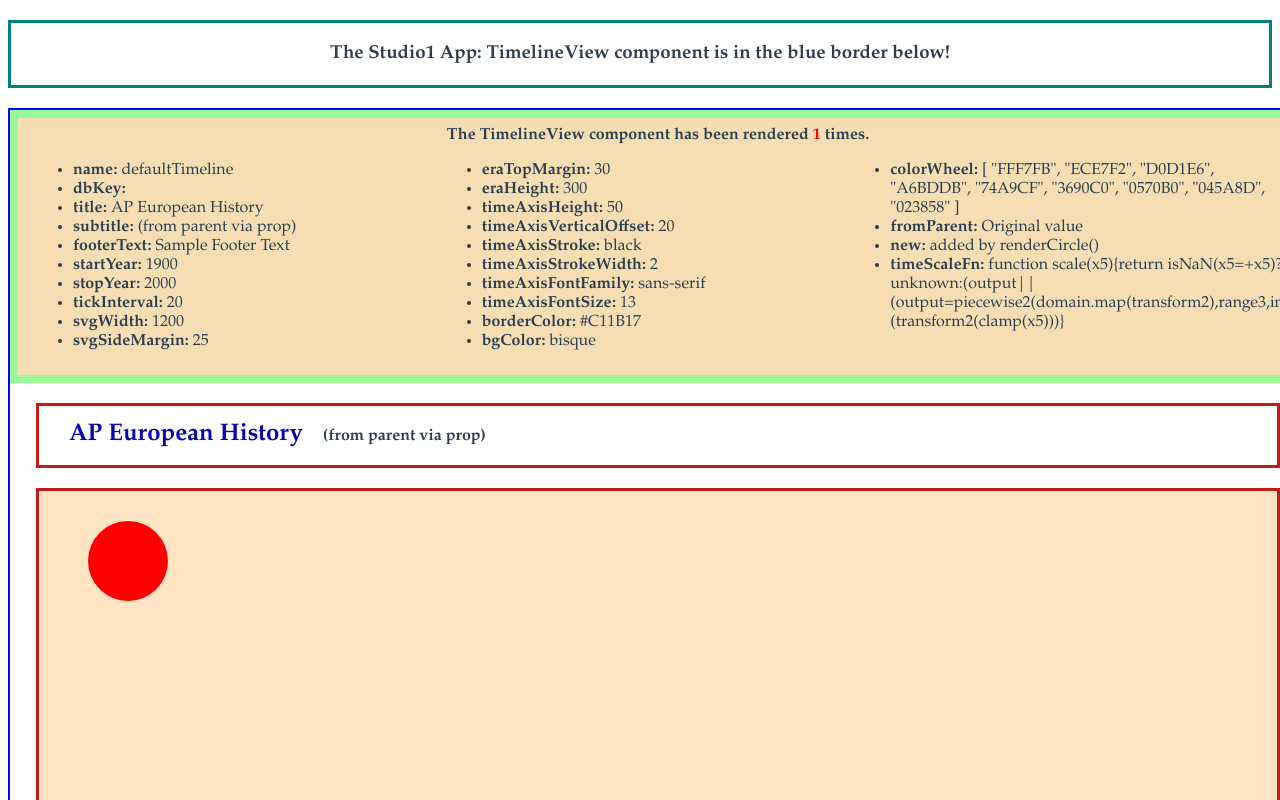
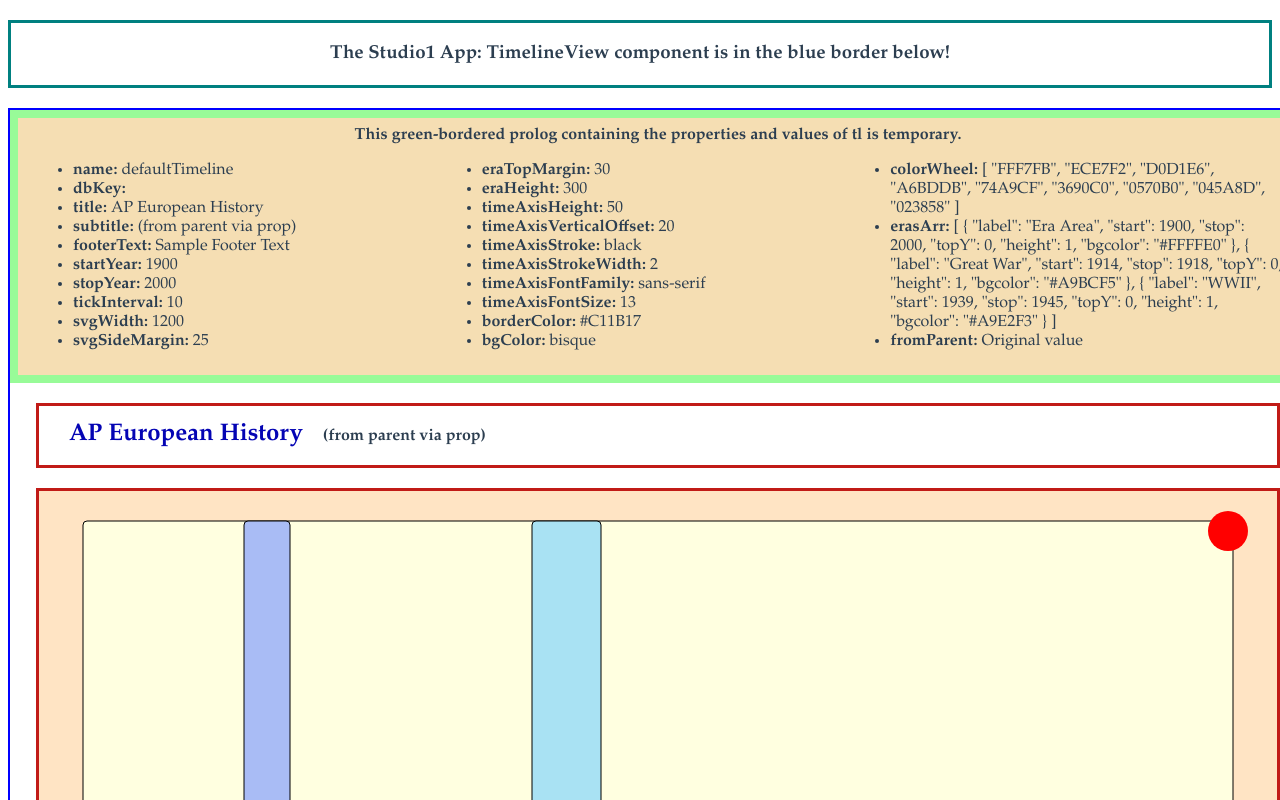
Before and after one commit to bruml2/studio1, a Vue app: page / in a window 1280 px wide. Shown: the top 800 px of the page. Built offline with nearby package versions, Linux system fonts and the light colour scheme.

Commit message:
rendering eras works

```diff
--- a/src/components/TimelineView.vue
+++ b/src/components/TimelineView.vue
@@ -1,7 +1,7 @@
 <template>
   <div id="timelineViewContainer">
     <div id="prolog">
-      <div>The TimelineView component has been rendered <span style="color: red">{{ renderCount }}</span> times.</div>
+      <div>This green-bordered prolog containing the properties and values of tl is temporary.</div>
       <ul>
         <li v-for="(value, key) in tl" :key="key">
           <b>{{ key }}:</b> {{ value }}
@@ -15,7 +15,7 @@
     </div>
     <div id="tlTimeline">
       <svg id="svg" :width="tl.svgWidth" :height="svgHeight"  xmlns="http://www.w3.org/2000/svg">
-        <g id="eras"></g>
+        <g id="erasGrp"></g>
         /* goes last to be topmost drawn */
         <g id="timeAxisGrp"></g>
       </svg>
@@ -46,7 +46,7 @@
           "footerText":   "Sample Footer Text",
           "startYear":      1900,
           "stopYear":       2000,
-          "tickInterval":   20,
+          "tickInterval":   10,
           "svgWidth":       1200,
           "svgSideMargin":  25,
           "eraTopMargin":   30,
@@ -61,8 +61,20 @@
           "bgColor":        "bisque",
           "colorWheel": ["FFF7FB", "ECE7F2", "D0D1E6", "A6BDDB",
                          "74A9CF", "3690C0", "0570B0", "045A8D", "023858"],
+          "erasArr": [
+            /* start and stop are years; topY(0 to 1) placement of top within
+              eraHeight; height is fraction of height(0 to 1); optional:
+              voffset is additional distance down for label; */
+            {label: "Era Area", start: 1900, stop: 2000,
+              topY: 0, height: 1.0, bgcolor: "#FFFFE0"},
+            {label: "Great War", start: 1914, stop: 1918,
+              topY: 0, height: 1.0, bgcolor: "#A9BCF5"},
+            {label: "WWII", start: 1939, stop: 1945,
+              topY: 0, height: 1.0, bgcolor: "#A9E2F3"},
+          ],
+
         },
-        renderCount: 0
+        numRenders: 0
       }
     },
     computed: {
@@ -82,10 +94,11 @@
       Object.assign(this.tl, this.timeline)
     },
     mounted: function() {
-      this.renderCount++
+      this.numRenders++
       this.removeEmptyHeaderFooter(this.tl)
       this.renderCircle(this.tl)
-      this.drawTimeAxis(this.tl)
+      this.drawTimeAxis(this.tl) /* need tl.timeScaleFn() */
+      this.drawEras(this.tl)
     },
     methods: {
       removeEmptyHeaderFooter(tl) {
@@ -100,7 +113,7 @@
       renderCircle(tl) {
         d3.select('#svg')
           .append("circle")
-          .attr("cx", 70).attr("cy", 70).attr("r", 40).style("fill", "red")
+          .attr("cx", 1170).attr("cy", 40).attr("r", 20).style("fill", "red")
         tl.new = 'added by renderCircle()'
       },
       drawTimeAxis(tl) {
@@ -136,6 +149,31 @@
             .attr("font-family", tl.timeAxisFontFamily)
             .attr("font-size", tl.timeAxisFontSize)
             .attr("text-rendering", "optimizeLegibility");
+      },
+      drawEras(tl) {
+        /* typical era object: {label: "Great War", start: 1914, stop: 1918,
+              topY: 0, height: 1.0, bgcolor: "#A9BCF5"} */
+        d3.select("#erasGrp").selectAll("rect").data(tl.erasArr).enter()
+          // one rect for each object in the array;
+          .append("rect")
+            // the id is the label, e.g., "UnitedKingdom" (alphanum only);
+            .attr("id", function(d){ return d.label.replace(/\W/g, "") })
+            .attr("x", function(d){ return tl.timeScaleFn(d.start) })
+            .attr("y", function(d){ return tl.eraTopMargin + (d.topY * tl.eraHeight) })
+            // slightly rounded corners;
+            .attr("rx", 4)
+            .attr("ry", 4)
+            .attr("width", function(d){ return tl.timeScaleFn(d.stop) -
+                                              tl.timeScaleFn(d.start) })
+            .attr("height", function(d){ return d.height * tl.eraHeight })
+            .style("fill", function(d){ return d.bgcolor })
+            .style("stroke-width", 1)
+            .style("stroke", "black")
+            // show the two dates and the infoPanel;
+            .on("mouseover", function(){
+            })
+            .on("mouseout", function(){
+            });
 
       }
     }
```
